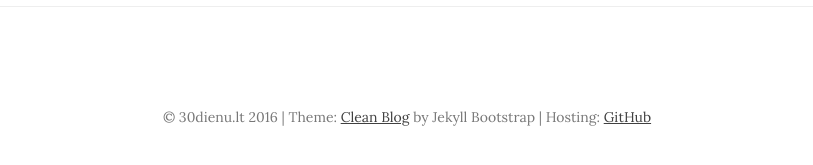
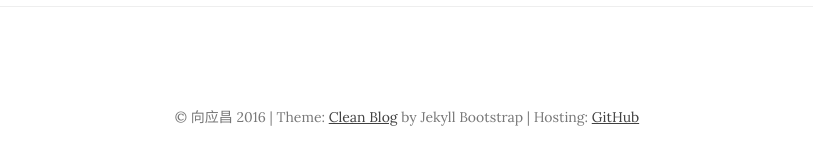
Before and after one commit to bestletter/bestletter.github.io, a Jekyll site: the page built from index.html, in a window 1280 px wide and 900 px high, scrolled down 991 px. Shown: the part 707-872 px from the top of the window, without its empty margins (233-1046 px from the left). Built offline with Jekyll 4.4.1, drawn with Linux system fonts in a browser that asks for light colours; nearby versions of some CDN libraries; the list of posts is cut into pages by our own code; comment, search, counter and statistics services are not loaded; some of the changed text lies outside the part shown.

```diff
--- a/CNAME
+++ /dev/null
@@ -1 +0,0 @@
-30dienu.lt
--- a/_config.yml
+++ b/_config.yml
@@ -1,11 +1,11 @@
 # Site settings
 permalink: /:title
-title: 30dienu.lt
+title: 向应昌
 header-img: img/home-bg.jpg
-email: dainiuxt@gmail.com
-description: "30 dienų gali pakeisti tavo gyvenimą. Pradėk keistis jau šiandien!"
+email: lovecvoice@gmail.com
+description: "Good things take time and patience."
 baseurl: ""
-url: "http://30dienu.lt"
+url: "http://xiangyingchang.com"
 twitter_username:
 github_username:
 facebook_username:
```
Also changed, not shown: img/home-bg.jpg.
